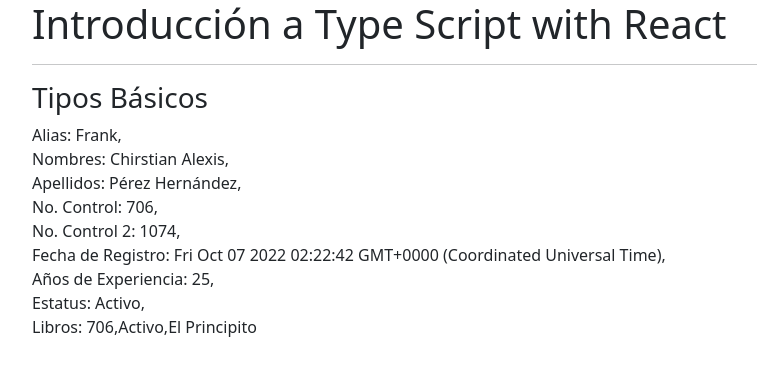
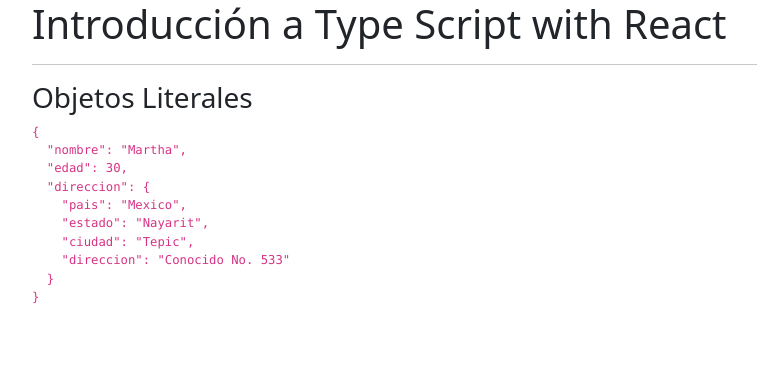
Before and after one commit to aunmegustas/T2-Act2, a React (Create React App) app: page / in a window 1280 px wide. Shown: the top 376 px of the page, without its empty margins (50-807 px from the left). Built offline with nearby package versions, Linux system fonts and the light colour scheme.

Commit message:
objetos literales, creacion obj persona

```diff
--- a/src/App.tsx
+++ b/src/App.tsx
@@ -1,11 +1,13 @@
 import React from 'react'
-import { TiposBasicos } from './typescript/TiposBasicos';
+import { ObjetosLiterales } from './typescript/ObjetosLiterales';
+//import { TiposBasicos } from './typescript/TiposBasicos';
 const App = () => {
   return(
     <div>
       <h1>Introducción a Type Script with React</h1>
       <hr></hr>
-      <TiposBasicos></TiposBasicos>
+      {/*<TiposBasicos></TiposBasicos>*/}
+      <ObjetosLiterales/>
     </div>
   )
 }
--- /dev/null
+++ b/src/typescript/ObjetosLiterales.tsx
@@ -0,0 +1,25 @@
+import React from 'react'
+
+export const ObjetosLiterales = () => {
+    const persona = {
+        nombre: 'Martha',
+        edad: 30,
+        direccion: {
+            pais: 'Mexico',
+            estado: 'Nayarit',
+            ciudad: 'Tepic',
+            direccion: 'Conocido No. 533'
+        }
+    }
+    return (
+        <div>
+            <h3>Objetos Literales</h3>
+            <code>
+                <pre>
+                    {/* JSON.stringify(persona) */}
+                    {JSON.stringify(persona, null, 2)}
+                </pre>
+            </code>
+        </div>
+    )
+}
```
